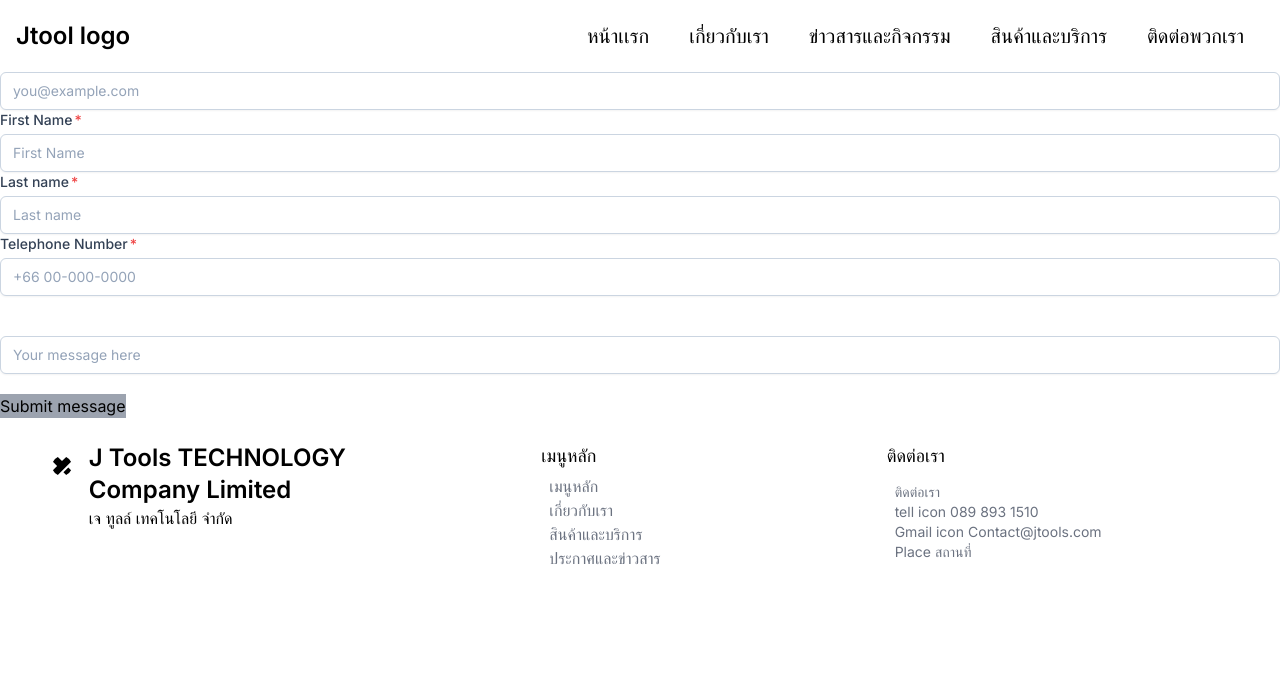
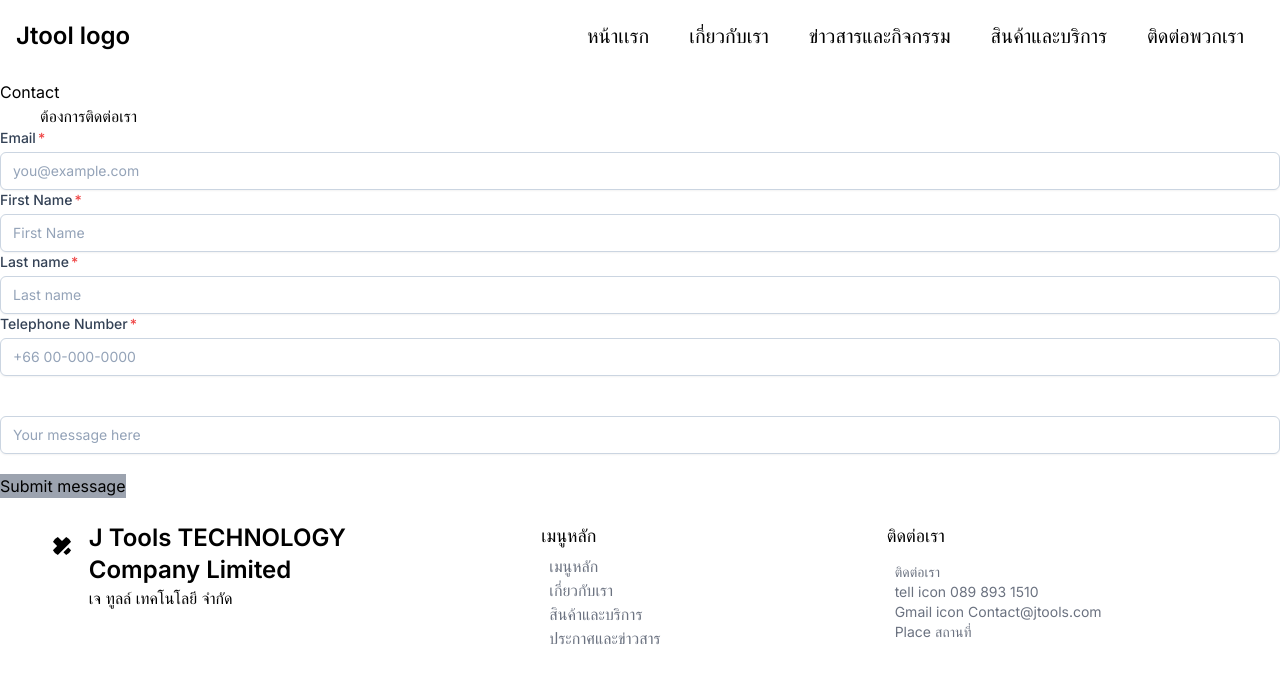
Before and after one commit to Krungtepian/Jtools, a Next.js app: page /contact-us in a window 1280 px wide. Shown: the top 684 px of the page. Built offline with nearby package versions, Linux system fonts and the light colour scheme.

Commit message:
Update page.tsx

```diff
--- a/app/(user)/contact-us/page.tsx
+++ b/app/(user)/contact-us/page.tsx
@@ -5,7 +5,7 @@ type Props = {}
 
 export default function Contact({}: Props) {
   return (
-    <div>
+    <div className='mt-[10vh]'>
       Contact
       <Form/>
     </div>
```
